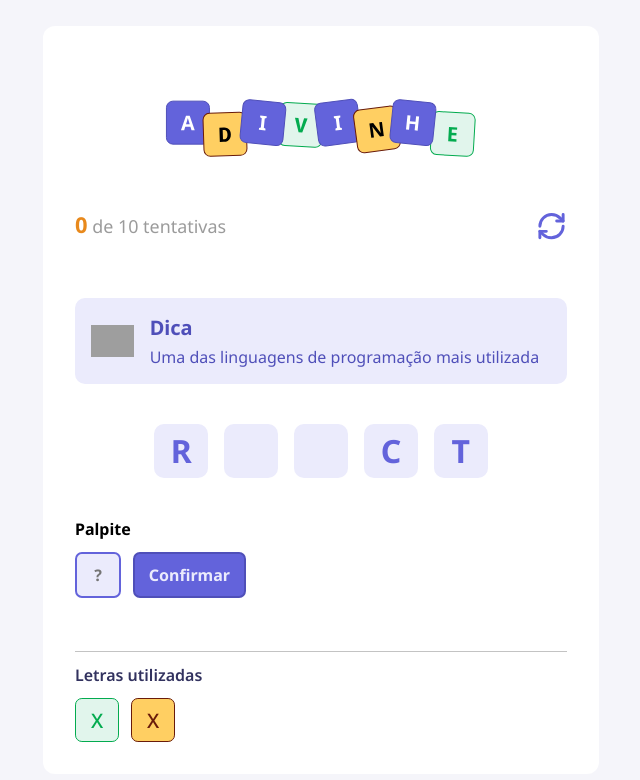
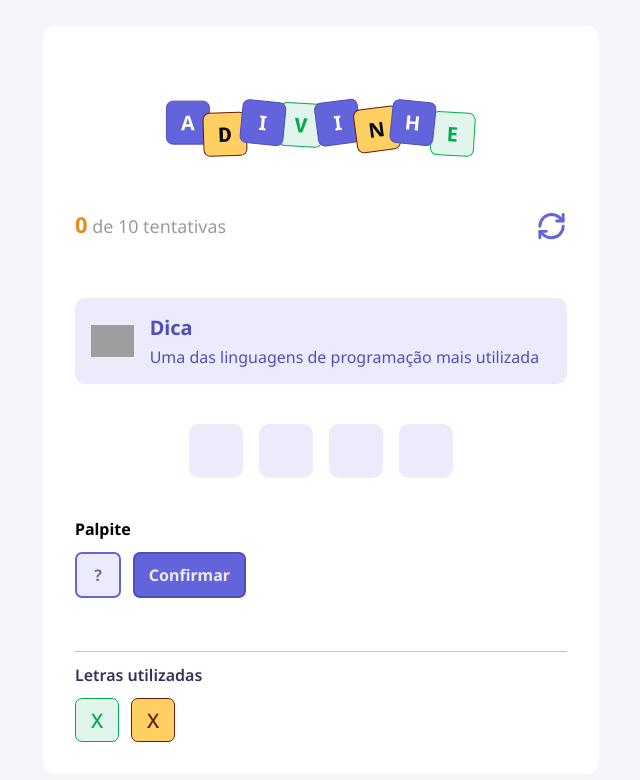
Before and after one commit to olucas-fg/projeto-adivinhacao, a React (Vite) app: page / in a window 1280 px wide. Shown: the top 780 px of the page, without its empty margins (319-959 px from the left). Built offline with nearby package versions, Linux system fonts and the light colour scheme; grey boxes are pictures that could not be loaded.

Commit message:
exibindo a letra da palavra

```diff
--- a/src/App.tsx
+++ b/src/App.tsx
@@ -33,6 +33,10 @@ export default function App() {
     startGame()
   }, [])
 
+  if(!challenge){
+    return
+  }
+
   return (
     <div className={styles.container}>
       <main>
@@ -41,11 +45,11 @@ export default function App() {
         <Tip tip="Uma das linguagens de programação mais utilizada" />
 
         <div className={styles.word}>
-          <Letter value="R"></Letter>
-          <Letter value=""></Letter>
-          <Letter value=""></Letter>
-          <Letter value="c"></Letter>
-          <Letter value="t"></Letter>
+          {
+            challenge.word.split("").map(()=>(
+              <Letter value=""></Letter>
+            ))
+          }
         </div>
 
         <h4>Palpite</h4>
```
